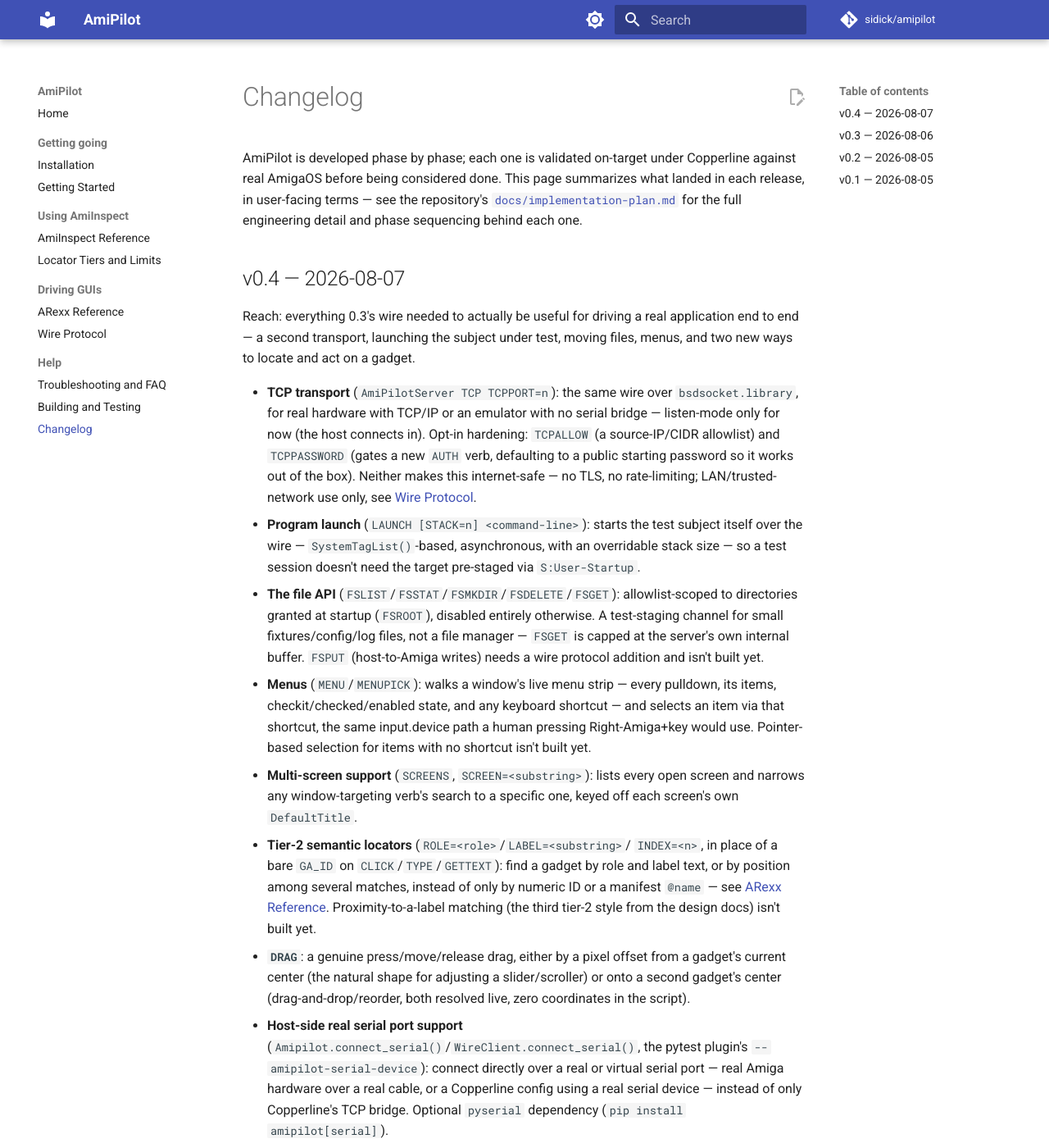
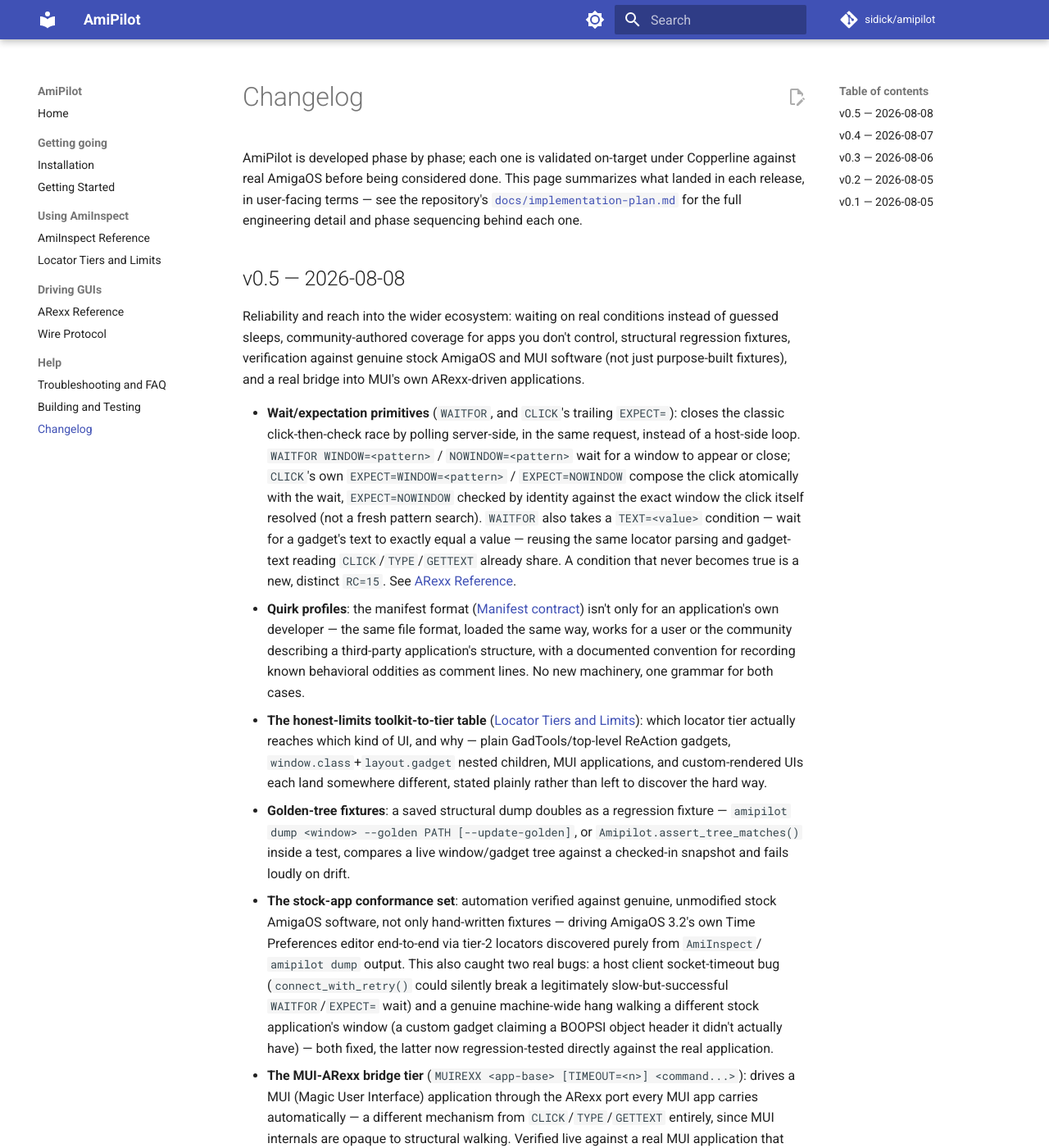
Before and after one commit to sidick/amipilot, an MkDocs documentation site: the page built from userdocs/Changelog.md, in a window 1280 px wide and 1400 px high. Shown: the whole window at 82% size. Built offline with MkDocs 1.6.1 and Material for MkDocs 9.7.7, drawn with Linux system fonts in a browser that asks for light colours; comment, search, counter and statistics services are not loaded; the version menu is left out; some of the changed text lies outside the part shown.

Commit message:
release: bump to 0.5, document phase 0.5 in the changelog (#40)
Phase 0.5 is fully merged (#31-#39): wait/expectation primitives
(WAITFOR, CLICK's EXPECT=, WAITFOR's TEXT= condition), quirk profiles,
the honest-limits toolkit-to-tier table, golden-tree fixtures, the
stock-app conformance set (which also found and fixed two real bugs
along the way -- a host client socket-timeout bug and a genuine
machine-wide hang walking a stock app's window), and the MUI-ARexx
bridge tier (MUIREXX).

- version.mk: 0.4 -> 0.5
- host/pyproject.toml: 0.4.0 -> 0.5.0
- server/README.md: both "(phase 0.5)" markers -> "(phase 0.5, shipped
  in v0.5)"
- userdocs/Changelog.md: new v0.5 entry, matching the v0.1-v0.4 style
- amipilot.readme: version + feature-list refresh -- this is exactly
  what PR #14 caught going stale for v0.3, so checked carefully again
- CLAUDE.md: "not yet tagged" -> "released as v0.5"

Test plan:
- Full clean rebuild (make amiga fixtures server) -- clean
- make dist -- the $VER-matches-version.mk check passed
  (AmiInspect/AmiPilotServer both embed "$VER: <bin> 0.5 (...", archive
  built)
- semgrep --config auto -- 0 findings
- python3 -m pytest host/tests -- 186/186 passed
- mkdocs build --strict -- clean

Once merged: tag v0.5, publish the GitHub release with the
amipilot.lha/amipilot.readme assets, and update the GitHub repo
description (standing practice until v1.0).


Claude-Session: https://claude.ai/code/session_01Sz1SQn4xHdYDPBHX6wJJg2

Co-authored-by: Claude Sonnet 5 <noreply@anthropic.com>

```diff
--- a/userdocs/Changelog.md
+++ b/userdocs/Changelog.md
@@ -6,6 +6,69 @@ page summarizes what landed in each release, in user-facing terms — see
 the repository's
 [`docs/implementation-plan.md`](https://github.com/sidick/amipilot/blob/main/docs/implementation-plan.md)
 for the full engineering detail and phase sequencing behind each one.
+
+## v0.5 — 2026-08-08
+
+Reliability and reach into the wider ecosystem: waiting on real
+conditions instead of guessed sleeps, community-authored coverage for
+apps you don't control, structural regression fixtures, verification
+against genuine stock AmigaOS and MUI software (not just purpose-built
+fixtures), and a real bridge into MUI's own ARexx-driven applications.
+
+- **Wait/expectation primitives** (`WAITFOR`, and `CLICK`'s trailing
+  `EXPECT=`): closes the classic click-then-check race by polling
+  server-side, in the same request, instead of a host-side loop.
+  `WAITFOR WINDOW=<pattern>` / `NOWINDOW=<pattern>` wait for a window
+  to appear or close; `CLICK`'s own `EXPECT=WINDOW=<pattern>` /
+  `EXPECT=NOWINDOW` compose the click atomically with the wait,
+  `EXPECT=NOWINDOW` checked by identity against the exact window the
+  click itself resolved (not a fresh pattern search). `WAITFOR` also
+  takes a `TEXT=<value>` condition — wait for a gadget's text to
+  exactly equal a value — reusing the same locator parsing and
+  gadget-text reading `CLICK`/`TYPE`/`GETTEXT` already share. A
+  condition that never becomes true is a new, distinct `RC=15`. See
+  [ARexx Reference](ARexx-Reference.md#waitexpectation-primitives).
+- **Quirk profiles**: the manifest format ([Manifest
+  contract](https://github.com/sidick/amipilot/blob/main/manifest/SPEC.md))
+  isn't only for an application's own developer — the same file
+  format, loaded the same way, works for a user or the community
+  describing a third-party application's structure, with a documented
+  convention for recording known behavioral oddities as comment
+  lines. No new machinery, one grammar for both cases.
+- **The honest-limits toolkit-to-tier table**
+  ([Locator Tiers and Limits](Locator-Tiers-and-Limits.md)): which
+  locator tier actually reaches which kind of UI, and why — plain
+  GadTools/top-level ReAction gadgets, `window.class`+`layout.gadget`
+  nested children, MUI applications, and custom-rendered UIs each
+  land somewhere different, stated plainly rather than left to
+  discover the hard way.
+- **Golden-tree fixtures**: a saved structural dump doubles as a
+  regression fixture — `amipilot dump <window> --golden PATH
+  [--update-golden]`, or `Amipilot.assert_tree_matches()` inside a
+  test, compares a live window/gadget tree against a checked-in
+  snapshot and fails loudly on drift.
+- **The stock-app conformance set**: automation verified against
+  genuine, unmodified stock AmigaOS software, not only hand-written
+  fixtures — driving AmigaOS 3.2's own Time Preferences editor
+  end-to-end via tier-2 locators discovered purely from `AmiInspect`/
+  `amipilot dump` output. This also caught two real bugs: a host
+  client socket-timeout bug (`connect_with_retry()` could silently
+  break a legitimately slow-but-successful `WAITFOR`/`EXPECT=` wait)
+  and a genuine machine-wide hang walking a different stock
+  application's window (a custom gadget claiming a BOOPSI object
+  header it didn't actually have) — both fixed, the latter now
+  regression-tested directly against the real application.
+- **The MUI-ARexx bridge tier** (`MUIREXX <app-base> [TIMEOUT=<n>]
+  <command...>`): drives a MUI (Magic User Interface) application
+  through the ARexx port every MUI app carries automatically — a
+  different mechanism from `CLICK`/`TYPE`/`GETTEXT` entirely, since
+  MUI internals are opaque to structural walking. Verified live
+  against a real MUI application that MUI's own built-in ARexx
+  support is a small, universal command set (window lifecycle plus
+  fixed metadata), not a generic per-widget accessor — `MUIREXX`
+  passes an application's own commands through honestly rather than
+  promising generic MUI widget control it can't deliver. See
+  [ARexx Reference](ARexx-Reference.md#driving-mui-applications).
 
 ## v0.4 — 2026-08-07
 
```
Also changed, not shown: CLAUDE.md (+2 -2 lines), server/README.md (+2 -2 lines), 3 other files.
